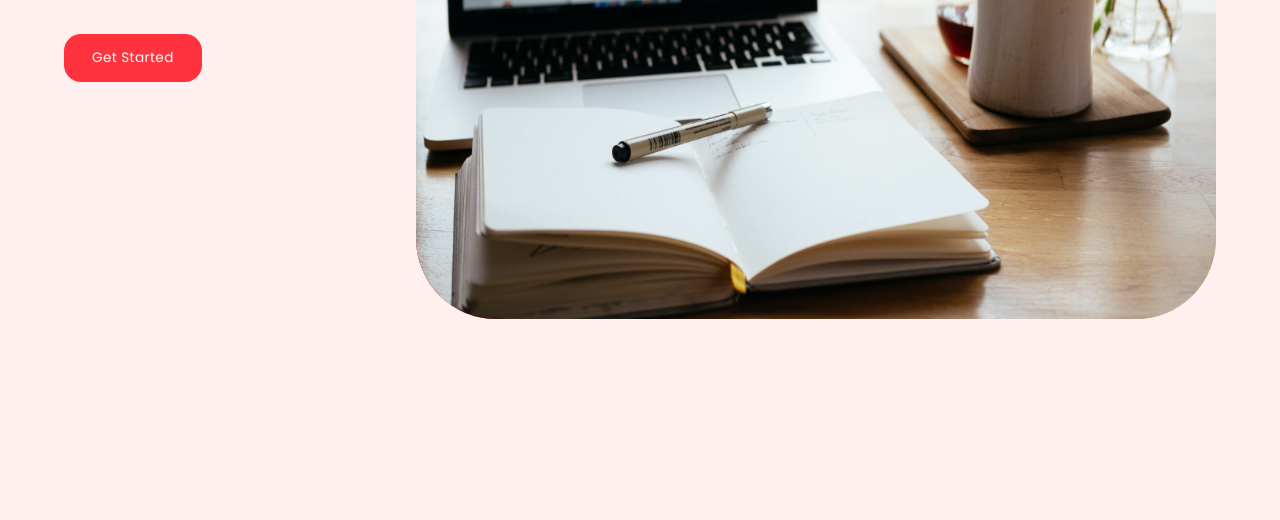
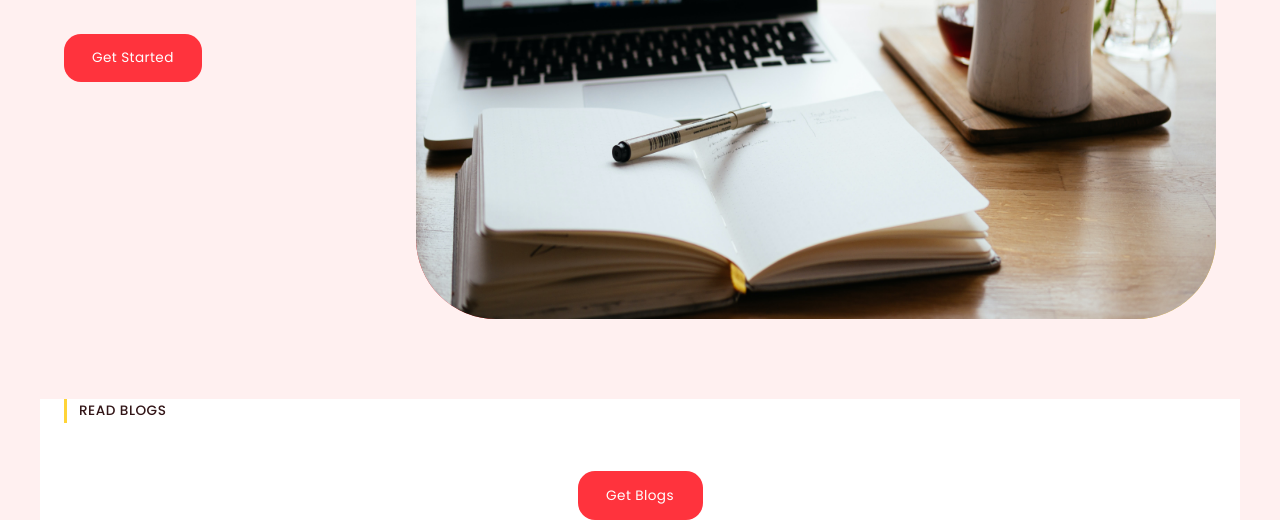
Before and after one commit to pragatikohli/sessional-assessment-2, a plain HTML site: page index.html in a window 1280 px wide. Shown: the part 441-961 px from the top of the page. Before the commit the page ends 840 px from the top, so only its background shows below. Drawn offline with nearby package versions, Linux system fonts and the light colour scheme.

Commit message:
Blog Area Added

```diff
--- a/index.html
+++ b/index.html
@@ -57,9 +57,19 @@
           </div>
         </div>
       </section>
+      <section class="blog" id="blogs">
+        <div class="container">
+          <h1 class="sub-heading">Read Blogs</h1>
+          <div class="search">
+            <button id="button" class="btn">Get Blogs</button>
+          </div>
+        </div>
+        <div class="container" id="div1"></div>
+      </section>
     </main>
     <footer></footer>
     <!-- Js File -->
     <script src="main.js"></script>
+    <script src="ajax.js"></script>
   </body>
 </html>
```
